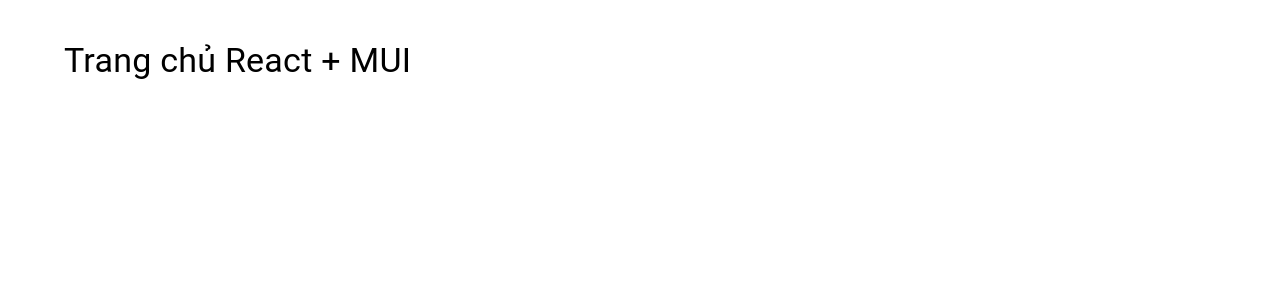
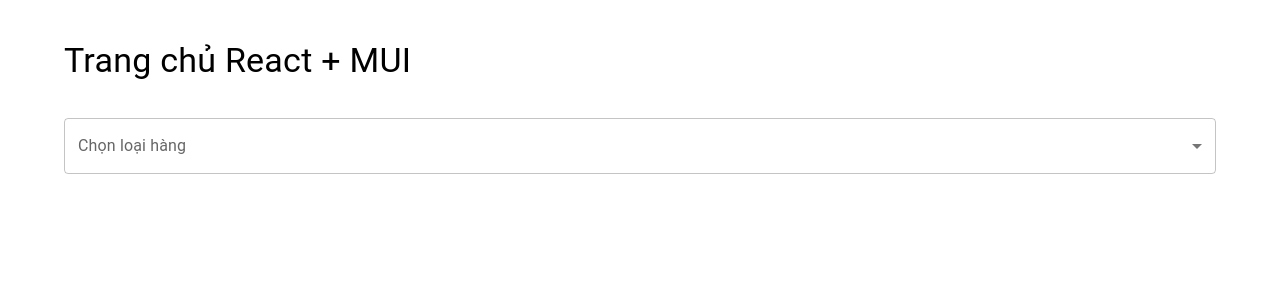
Before and after one commit to nam12102004/IT4409-project, a React (Create React App) app in the folder frontend/: page / in a window 1280 px wide. Shown: the top 300 px of the page. Built offline with nearby package versions, Linux system fonts and the light colour scheme.

Commit message:
thay đổi App.js va index.js để hiện danh mục sản phẩn và định hương đến trang sản phẩm

```diff
--- a/frontend/src/App.js
+++ b/frontend/src/App.js
@@ -1,18 +1,19 @@
-import { BrowserRouter, Routes, Route } from "react-router-dom";
-import { Container, Typography } from "@mui/material";
+import { BrowserRouter, Routes, Route } from 'react-router-dom';
+import { Container } from '@mui/material';
+import Home from './pages/Home';
+import ProductList from './pages/ProductList';
 
-function Home() {
-  return <Typography variant="h4">Trang chủ React + MUI</Typography>;
-}
-
-export default function App() {
+function App() {
   return (
     <BrowserRouter>
       <Container sx={{ mt: 5 }}>
         <Routes>
           <Route path="/" element={<Home />} />
+          <Route path="/products" element={<ProductList />} />
         </Routes>
       </Container>
     </BrowserRouter>
   );
 }
+
+export default App;
--- a/frontend/src/index.js
+++ b/frontend/src/index.js
@@ -3,15 +3,17 @@
 import './index.css';
 import App from './App';
 import reportWebVitals from './reportWebVitals';
+import { QueryClient, QueryClientProvider } from '@tanstack/react-query';
+
+const queryClient = new QueryClient();
 
 const root = ReactDOM.createRoot(document.getElementById('root'));
 root.render(
   <React.StrictMode>
-    <App />
+    <QueryClientProvider client={queryClient}>
+      <App />
+    </QueryClientProvider>
   </React.StrictMode>
 );
 
-// If you want to start measuring performance in your app, pass a function
-// to log results (for example: reportWebVitals(console.log))
-// or send to an analytics endpoint. Learn more: https://bit.ly/CRA-vitals
 reportWebVitals();
```
